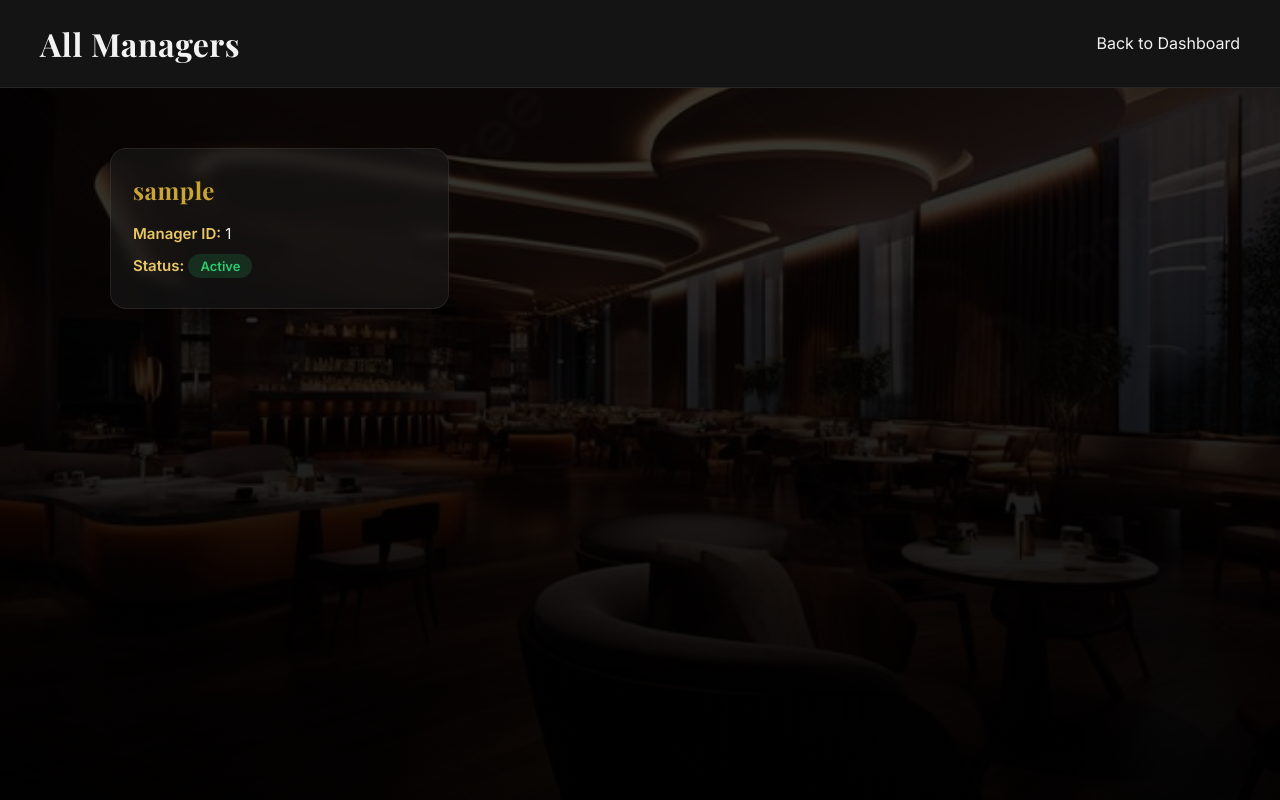
After one commit to ajinkyamaster/my_restaurant, a Node server app: template views/admin/allManagers.ejs in a window 1280 px wide. The commit adds this page. Run offline with Node 20, Linux system fonts and the light colour scheme; the template is opened without the code that fills it: most values are stand-ins (such as "Sample title", 1, 10 or a date in 2020); some libraries are stand-ins or nearby versions.

Commit message:
admin login, adding new admin and  managers, removing, all done perfectly

```diff
--- a/middlewares/adminAuth.js
+++ b/middlewares/adminAuth.js
@@ -8,8 +8,8 @@ const adminAuthMiddleware = async (req, res, next) => {
         const admin = await adminModel.findAdminByUsername(username);
 
         if (!admin) {
-            console.log("Admin not found:", username);
-        return res.render("admin/login", { error: "Invalid credentials" });
+        console.log("Admin not found:", username);
+         return res.render("admin/login", { error: "Invalid credentials" });
     }
 
     const isPasswordValid = await bcrypt.compare(password, admin.password);
--- /dev/null
+++ b/public/styles/admin-side-styles/admin-managers.css
@@ -0,0 +1,106 @@
+/* PAGE BACKGROUND */
+body {
+    min-height: 100vh;
+    background:
+        linear-gradient(rgba(0,0,0,0.75), rgba(0,0,0,0.95)),
+        url("/images/hero-dark.jpg") center / cover no-repeat;
+}
+
+/* CONTENT WRAPPER */
+.content {
+    max-width: 1100px;
+    margin: 0 auto;
+    padding: 60px 20px 100px;
+}
+
+/* EMPTY STATE */
+.no-managers {
+    text-align: center;
+    font-size: 17px;
+    color: var(--text-muted);
+    padding: 60px 20px;
+}
+
+/* GRID — MAX 3 PER ROW */
+.managers-grid {
+    display: grid;
+    grid-template-columns: repeat(3, minmax(240px, 1fr));
+    gap: 22px;
+    justify-content: center;
+}
+
+/* CARD */
+.manager-card {
+    padding: 22px;
+
+    background-color: rgba(28, 28, 28, 0.55);
+    backdrop-filter: blur(6px);
+    -webkit-backdrop-filter: blur(6px);
+
+    border: 1px solid var(--border-light);
+    border-radius: 16px;
+
+    transition: transform 0.25s ease, box-shadow 0.25s ease;
+}
+
+.manager-card:hover {
+    transform: translateY(-5px);
+    box-shadow: 0 12px 28px rgba(0,0,0,0.45);
+}
+
+/* NAME */
+.manager-card h3 {
+    font-size: 1.5rem;
+    color: var(--gold);
+    margin-bottom: 12px;
+}
+
+/* DETAILS */
+.manager-details p {
+    font-size: 15px;
+    color: var(--text-main);
+    margin-bottom: 8px;
+}
+
+.manager-details strong {
+    color: var(--gold-soft);
+}
+
+/* STATUS BADGE */
+.status {
+    font-weight: 600;
+    padding: 4px 12px;
+    border-radius: 20px;
+    font-size: 13px;
+}
+
+.status.active {
+    color: #2ecc71;
+    background-color: rgba(46, 204, 113, 0.15);
+}
+
+/* TABLET */
+@media (max-width: 900px) {
+    .managers-grid {
+        grid-template-columns: repeat(2, minmax(240px, 1fr));
+    }
+}
+
+/* MOBILE */
+@media (max-width: 520px) {
+    .managers-grid {
+        grid-template-columns: 1fr;
+    }
+
+    .manager-card {
+        padding: 20px 18px;
+    }
+
+    .manager-card h3 {
+        font-size: 1.4rem;
+    }
+
+    .manager-details p {
+        font-size: 14px;
+    }
+}
--- a/routes/admin/bookings.js
+++ b/routes/admin/bookings.js
@@ -1,7 +1,5 @@
 const express = require("express");
 const router = express.Router();
-
-const { getDb } = require("../../data/database");
 
 const tablesModel = require("../../models/tables");
 const bookingsModel = require("../../models/bookings");
--- a/routes/admin/index.js
+++ b/routes/admin/index.js
@@ -9,6 +9,7 @@ const tablesRoutes = require("./tables");
 const menuRoutes = require("./menu");
 const resetRoutes = require("./reset");
 const addAdminManagerRoutes = require("./add-admin-manager");
+const allManagersRoutes = require("./allManagers");
 
 
 router.use("/admin", adminLoginRoutes);
@@ -28,6 +29,9 @@ router.use('/admin', tablesRoutes);
 // admin menu management route
 router.use('/admin', menuRoutes);
 
+// route to view all managers
+router.use("/admin", allManagersRoutes);
+
 // route to add admin/manager
 router.use("/admin", addAdminManagerRoutes);
 
--- a/views/admin/add-admin.ejs
+++ b/views/admin/add-admin.ejs
@@ -22,6 +22,11 @@
 
 
 <section class="admin-section glass">
+
+    <% if (message) { %>
+         <p class="success-message"><%= message %></p>
+    <% } %>
+
     <h2>Create New Admin</h2>
 
     <form method="POST" action="/admin/create-new-admin">
--- a/views/admin/add-manager.ejs
+++ b/views/admin/add-manager.ejs
@@ -22,6 +22,10 @@
 
 
 <section class="admin-section glass">
+    <% if (message) { %>
+            <p class="success-message"><%= message %></p>
+    <% } %>
+
     <h2>Create New Manager</h2>
 
     <form method="POST" action="/admin/create-new-manager">
--- /dev/null
+++ b/views/admin/allManagers.ejs
@@ -0,0 +1,63 @@
+<!DOCTYPE html>
+<html>
+
+<head>
+    <meta name="viewport" content="width=device-width, initial-scale=1.0">
+    <title>All Managers</title>
+
+    <link
+        href="https://fonts.googleapis.com/css2?family=Playfair+Display:wght@600;700&family=Inter:wght@300;400;500;600&display=swap"
+        rel="stylesheet">
+
+    <link rel="stylesheet" href="/styles/base.css">
+    <link rel="stylesheet" href="/styles/layout.css">
+    <link rel="stylesheet" href="/styles/components.css">
+    <link rel="stylesheet" href="/styles/admin-side-styles/admin-common.css">
+    <link rel="stylesheet" href="/styles/admin-side-styles/admin-managers.css">
+</head>
+
+<body>
+
+<header class="admin-navbar">
+    <h1>All Managers</h1>
+    <a href="/admin/dashboard">Back to Dashboard</a>
+</header>
+
+<section class="content">
+
+    <% if (!managers || managers.length === 0) { %>
+        <div class="no-managers">
+            <p>No managers found.</p>
+        </div>
+    <% } else { %>
+
+        <div class="managers-grid">
+            <% managers.forEach(m => { %>
+                <div class="manager-card">
+
+                    <h3><%= m.username %></h3>
+
+                    <div class="manager-details">
+                        <p>
+                            <strong>Manager ID:</strong>
+                            <%= m._id %>
+                        </p>
+
+                        <p>
+                            <strong>Status:</strong>
+                            <span class="status active">
+                                Active
+                            </span>
+                        </p>
+                    </div>
+
+                </div>
+            <% }) %>
+        </div>
+
+    <% } %>
+
+</section>
+
+</body>
+</html>
--- a/views/admin/dashboard.ejs
+++ b/views/admin/dashboard.ejs
@@ -23,9 +23,11 @@
         <a href="/admin/viewAllBookings">View All Bookings</a>
         <a href="/admin/tables">Manage Tables</a>
         <a href="/admin/menu">Manage Menu</a>
-        <a href="/admin/logout">Logout</a>
+        <a href="/admin/allManagers">View All Managers</a>
         <a href="/admin/create-new-admin">Create New Admin</a>
         <a href="/admin/create-new-manager">Create New Manager</a>
+        <a href="/admin/vacate-manager">Vacate Manager</a>
+         <a href="/admin/logout">Logout</a>
     </nav>
 </header>
 
```
Also changed, not shown: models/manager.js (+14 -1 lines), public/styles/admin-side-styles/admin-login.css (+12 -0 lines), routes/admin/add-admin-manager.js (+30 -8 lines), routes/admin/allManagers.js (added, +18 -0 lines), views/admin/vacate-manager.ejs (added, +43 -0 lines).
